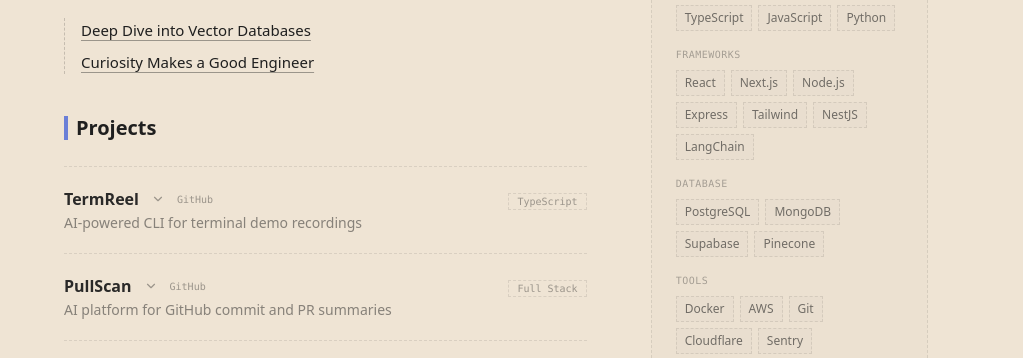
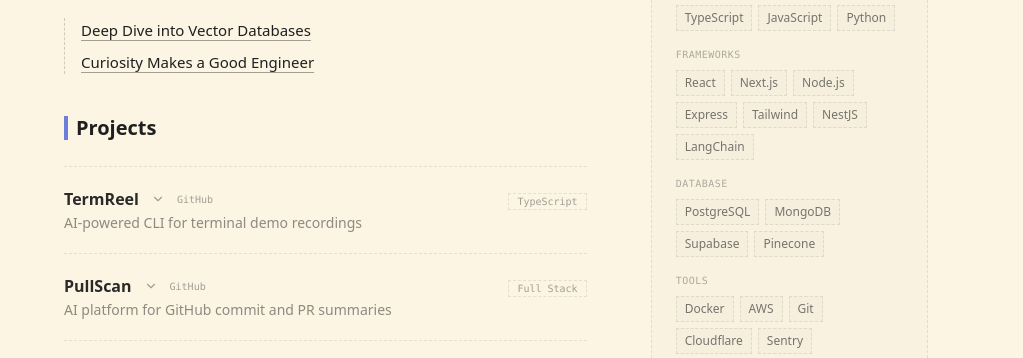
Before and after one commit to arre-ankit/ankitkr, an Astro site: page / in a window 1280 px wide. Shown: the part 857-1215 px from the top of the page, without its empty margins (160-1183 px from the left). Built offline with nearby package versions, Linux system fonts and the light colour scheme; Astro itself is replaced by a stand-in of ours.

Commit message:
refactor: light mode bg colour

```diff
--- a/package.json
+++ b/package.json
@@ -7,7 +7,7 @@
     "build": "astro build",
     "preview": "astro preview",
     "astro": "astro",
-    "deploy": "npx wrangler deploy"
+    "deploy": "astro build && npx wrangler deploy"
   },
   "dependencies": {
     "@astrojs/cloudflare": "^12.6.10",
--- a/src/styles/global.css
+++ b/src/styles/global.css
@@ -17,12 +17,12 @@
 }
 
 :root {
-  --bg-body: #efe4d4;
+  --bg-body: #fcf5e4;
   --bg-dashboard: #e8e0d5;
   --border-base: #d4c9bc;
   --text-primary: #1f1f1f;
   --selection-bg: rgba(31, 31, 31, 0.9);
-  --selection-text: #efe4d4;
+  --selection-text: #fcf5e4;
 }
 
 html.dark {
```
